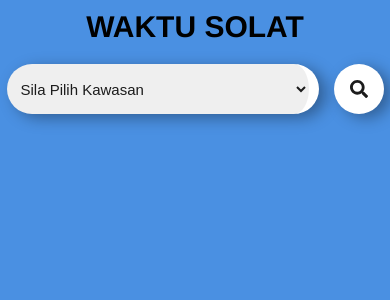
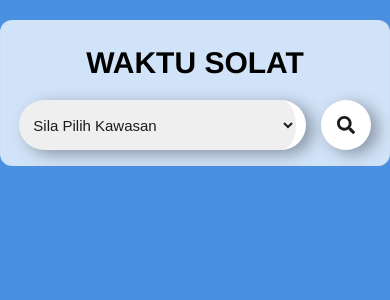
Before and after one commit to utopia-22/prayertimes_reactjs, a React (Create React App) app: page / in a window 390 px wide. Shown: the top 300 px of the page. Built offline with nearby package versions, Linux system fonts and the light colour scheme.

Commit message:
Update Home.css

```diff
--- a/src/resources/Home.css
+++ b/src/resources/Home.css
@@ -9,28 +9,25 @@ body {
 
 
 .title {
-	margin-top: 10px;
-	margin-bottom: 10px;
+    margin-top: 10px;
+    margin-bottom: 10px;
     text-transform: uppercase;
-	font-size: 45px;
+    font-size: 45px;
 }
 
-.container {
+.container-fluid {
     background-color: rgba(255, 255, 255, 0.75);
     border-radius: 12px;
     border: 1px solid rgba(209, 213, 219, 0.3);
     width: 100%;
-    height: auto;
-    margin: auto;
-    border-radius: 12px;
+    padding: 15px; /* Add padding for better spacing */
     margin-top: 20px;
     margin-bottom: 20px;
 }
 
 @media (max-width: 768px) {
-    .container {
-        width: 90%;
-        height: auto;
+    .container-fluid {
+        padding: 15px; /* Adjust padding for smaller screens */
     }
 
     .title {
@@ -42,13 +39,8 @@ body {
         gap: 20px;
     }
 
-    .city select {
+    .city select, .city button {
         width: 100%;
-    }
-
-    .city button {
-        width: 45px;
-        height: 45px;
     }
 }
 
```
